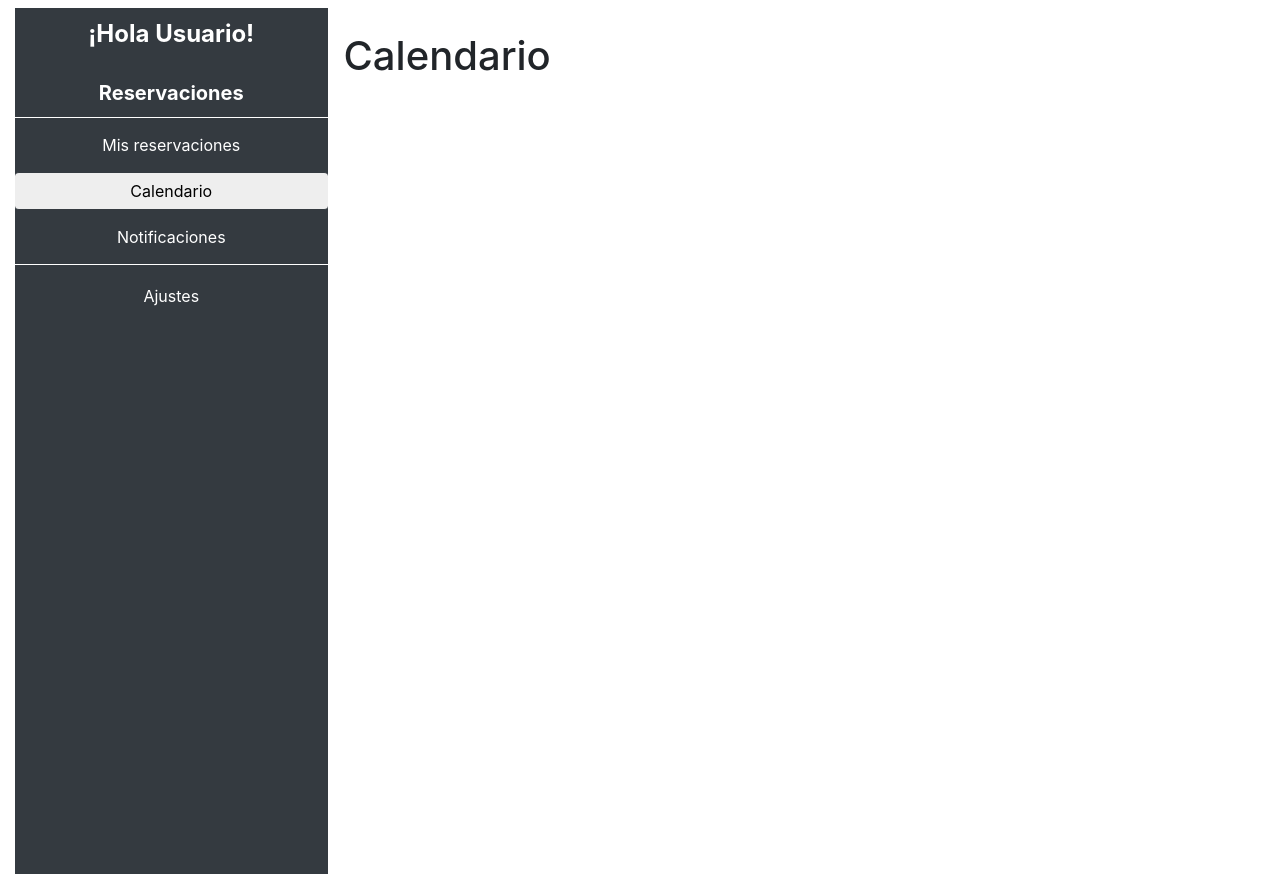
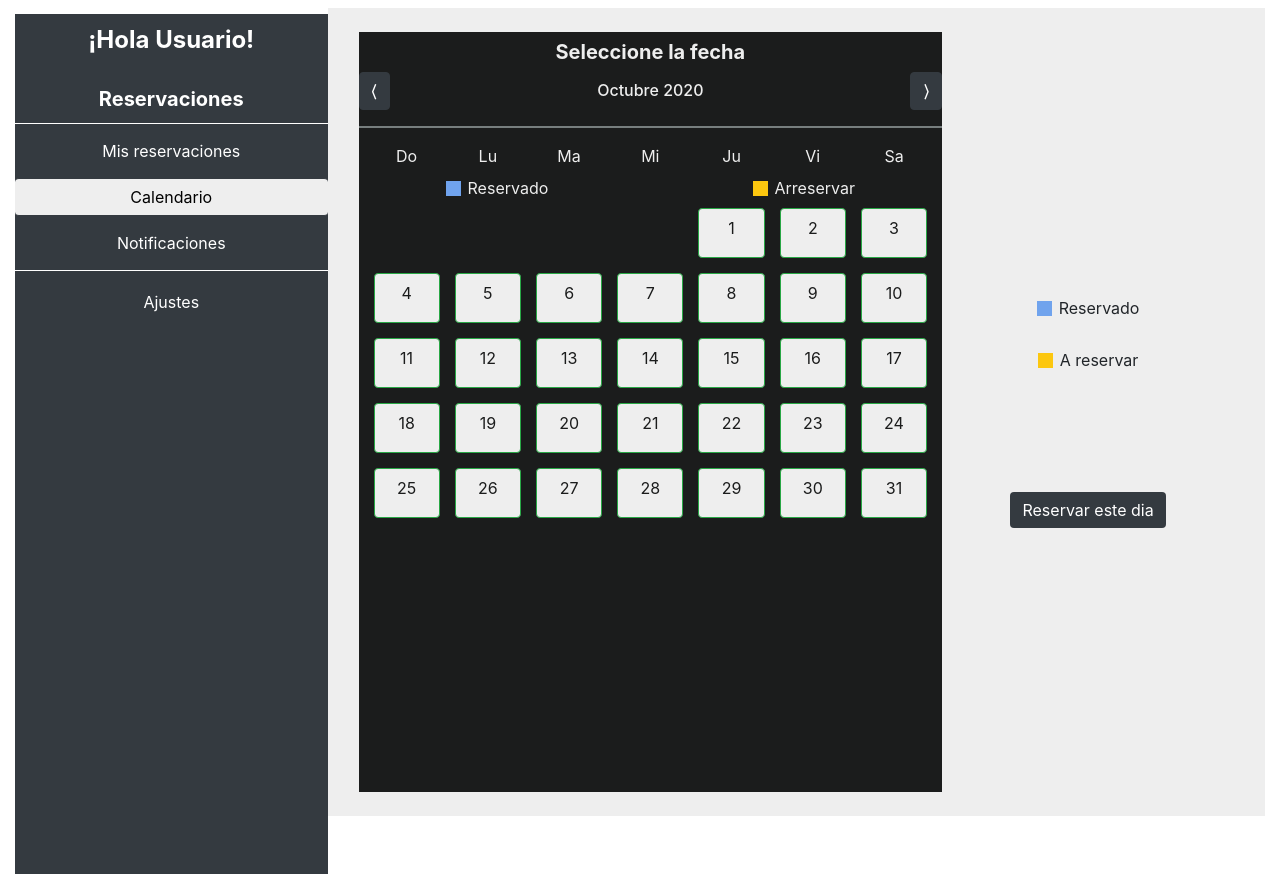
Before and after one commit to marnium/Front-SalEvent, a PHP site: page /my/ in a window 1280 px wide, after a click on "Calendario". Shown: the part 76-950 px from the top of the page. Run offline with PHP 8.4, Linux system fonts and the light colour scheme.

Commit message:
structure of the client page for review

```diff
--- a/my/index.php
+++ b/my/index.php
@@ -15,11 +15,67 @@
     />
     <title>SallEvent</title>
     <style>
+
+      [class*=col] {
+         padding: 0;
+      }
+      #date {
+         background-color: #1B1C1C;
+         color: #EEEEEE;
+      }
+      #month {
+         border-bottom: 2px solid #777e7e;
+      }
+      .box-state {
+         width: 15px;
+         height: 15px;
+         margin-right: 7px;
+      }
+      .row-cal {
+         margin-bottom: 15px;
+         margin-left: 15px;
+      }
+      .box-col-cal {
+         padding-right: 15px;
+      }
+      div.col-cal {
+        display: flex;
+        align-items: center;
+        justify-content: center;
+        width: 100%;
+        height: 50px;
+        background: #EEEEEE;
+        color: #1B1C1C;
+        padding-bottom: 10px;
+      }
+      #cal > div.row-cal:first-child {
+         justify-content: flex-end;
+      }
+      #price {
+         background-color: #EEEEEE;
+      }
+      .calendar-fixed{
+        display: flex;
+        align-items: center;
+      }
       .option-selected {
-         background-color: #eeeeee !important;
-         color: black !important;
-         border-left: none !important;
-         border-right: none !important;
+        background-color: #eeeeee !important;
+        color: black !important;
+        border-left: none !important;
+        border-right: none !important;
+      }
+      .date-fixed{
+        height: 80vh;
+      }
+      section{
+        background: #eeeeee;
+      }
+      .client > .sticky-top{
+        top: 90px;
+      }
+      .repair-page{
+        height: 86vh;
+
       }
       @media only screen and (min-width: 992px) {
         #nav-left {
@@ -41,16 +97,17 @@
         justify-content: center;
       }
     </style>
+    <script src="https://cdn.jsdelivr.net/npm/vue/dist/vue.js"></script>
   </head>
   <body>
     <?php
       include('../partials/my/navigation.html');
     ?>
-    <main class="container-fluid mt-2">
-      <div id="nav-left" class="w-100 collapse text-center p-0 list-group list-group-flush bg-dark">
+    <main class="container-fluid mt-2 client">
+      <div id="nav-left" class="w-100 collapse text-center p-0 list-group list-group-flush bg-dark sticky-top">
         <h4 class="list-group-item bg-dark text-white font-weight-bold" style="border: none;">¡Hola Usuario!</h4>
         <h5 class="list-group-item bg-dark text-white font-weight-bold mb-2" style="border-bottom-color: white;">Reservaciones</h5>
-        <span class="btn btn-dark btn-block" onclick="load_page(this,'my-reservation')">Mis reservaciones</span>
+        <span class="btn btn-dark btn-block" onclick="load_page(this,'myreservation')">Mis reservaciones</span>
         <span class="btn btn-dark btn-block" onclick="load_page(this,'calendar')">Calendario</span>
         <span class="btn btn-dark btn-block" onclick="load_page(this,'notifications')">Notificaciones</span>
         <div class="list-group-item bg-dark text-white mt-2 px-0" style="border: none; border-top: 1px solid white;">
@@ -182,11 +239,102 @@
       <section id="notifications" class="py-4 mt-3 px-0 col-lg-9 mt-lg-0 px-lg-3" style="display: none;">
         <h1>Notificaciones</h1>
       </section>
+
+
       <section id="calendar" class="py-4 mt-3 px-0 col-lg-9 mt-lg-0 px-lg-3" style="display: none;">
-        <h1>Calendario</h1>
+        <div id="app" class="container-fluid calendar-fixed d-flex flex-wrap m-auto">
+          <div class="col-md-8">
+            <article id="date" class="w-100 text-center pt-2 pb-2 date-fixed">
+              <h5 class="mb-2 font-weight-bold">Seleccione la fecha</h5>
+              <div id="month" class="d-flex justify-content-between align-items-center mb-3 pb-3">
+                <button type="button" class="btn btn-dark" v-on:click="previuosMonth">&LeftAngleBracket;</button>
+                <h6 class="mb-0">{{months[month]}} {{year}}</h6>
+                <button type="button" class="btn btn-dark" v-on:click="nextMonth">&RightAngleBracket;</button>
+              </div>
+              <div id="week" class="d-flex row-cal mb-2">
+                <div class="box-col-cal" v-for="day in week" style="width: 14.2857%;">
+                  <div>{{day}}</div>
+                </div>
+              </div>
+              <div id="state" class="row mb-2">
+                <div class="col-6">
+                  <div class="d-flex align-items-center justify-content-center">
+                    <div style="background: #70A3ED;" class="box-state"></div>
+                    <p class="mb-0">Reservado</p>
+                  </div>
+                </div>
+                <div class="col-6">
+                  <div class="d-flex align-items-center justify-content-center">
+                    <div style="background: #FCC70F;" class="box-state"></div>
+                    <p class="mb-0">Arreservar</p>
+                  </div>
+                </div>
+              </div>
+              <div id="cal">
+                <div class="d-flex row-cal" v-for="(week, kw) in calendar">
+                  <div class="box-col-cal" v-for="(day, kd) in week" style="width: 14.2857%;">
+                    <div class="col-cal btn btn-success" v-on:click="reservedDay(kw, kd)">{{day}}</div>
+                  </div>
+                </div>
+              </div>
+            </article>
+          </div>
+          <div class="col-md-4">
+            <article class="d-flex flex-column justify-content-center">
+              <div class="mb-4 pb-1 d-flex align-items-center justify-content-center">
+                <div style="background: #70A3ED;" class="box-state"></div>
+                <p class="mb-0">Reservado</p>
+              </div>
+              <div class="mb-4 pb-4 d-flex align-items-center justify-content-center">
+                <div style="background: #FCC70F;" class="box-state"></div>
+                <p class="mb-0">A reservar</p>
+              </div>
+              <div class="mt-4 pt-4 d-flex justify-content-center">
+                <button type="submit" class="mt-4 btn btn-primary bg-dark border-0">
+                  Reservar este dia
+                </button>
+              </div>
+            </article>
+          </div>
+        </div>
       </section>
-      <section id="my-reservation" class="py-4 mt-3 px-0 col-lg-9 mt-lg-0 px-lg-3" style="display: none;">
-        <h1>Mis reservaciones</h1>
+
+
+
+      <section id="myreservation" class="repair-page py-4 mt-3 px-0 col-lg-9 mt-lg-0 px-lg-3" style="display: none;">
+        <div class="container-fluid">
+          <div class="col-md-12">
+            <div class="d-flex justify-content-center mt-4">
+              <div class="pt-2 w-50 d-flex flex-wrap justify-content-around border border-primary
+                text-center">
+                <h5>12</h5>
+                <h6 class="pt-1">Confirmadas</h6>
+              </div>
+            </div>
+            <div class="d-flex justify-content-center mt-1">
+              <div class="w-50 d-flex justify-content-end">
+                <a href="#">Modificar</a>
+              </div>
+            </div>
+            <div class="d-flex justify-content-center mt-4">
+              <div class="pt-2 w-50 d-flex flex-wrap justify-content-around border border-warning
+                text-center">
+                <h5>12</h5>
+                <h6 class="pt-1">En espera de confirmacion</h6>
+              </div>
+            </div>
+            <div class="d-flex justify-content-center mt-1">
+              <div class="w-50 d-flex justify-content-end">
+                <a href="#">Modificar</a>
+              </div>
+            </div>
+          </div>
+          <div class="mt-4 pt-4 d-flex justify-content-center">
+            <button type="submit" class="mt-4 btn btn-primary bg-dark border-0">
+              Actualizar
+            </button>
+          </div>
+        </div>
       </section>
     </main>
 
@@ -252,6 +400,7 @@
       integrity="sha384-DfXdz2htPH0lsSSs5nCTpuj/zy4C+OGpamoFVy38MVBnE+IbbVYUew+OrCXaRkfj"
       crossorigin="anonymous"
     ></script>
+    <script src="../js/servicios.js"></script>
     <script
       src="https://stackpath.bootstrapcdn.com/bootstrap/4.5.2/js/bootstrap.min.js"
       integrity="sha384-B4gt1jrGC7Jh4AgTPSdUtOBvfO8shuf57BaghqFfPlYxofvL8/KUEfYiJOMMV+rV"
```
